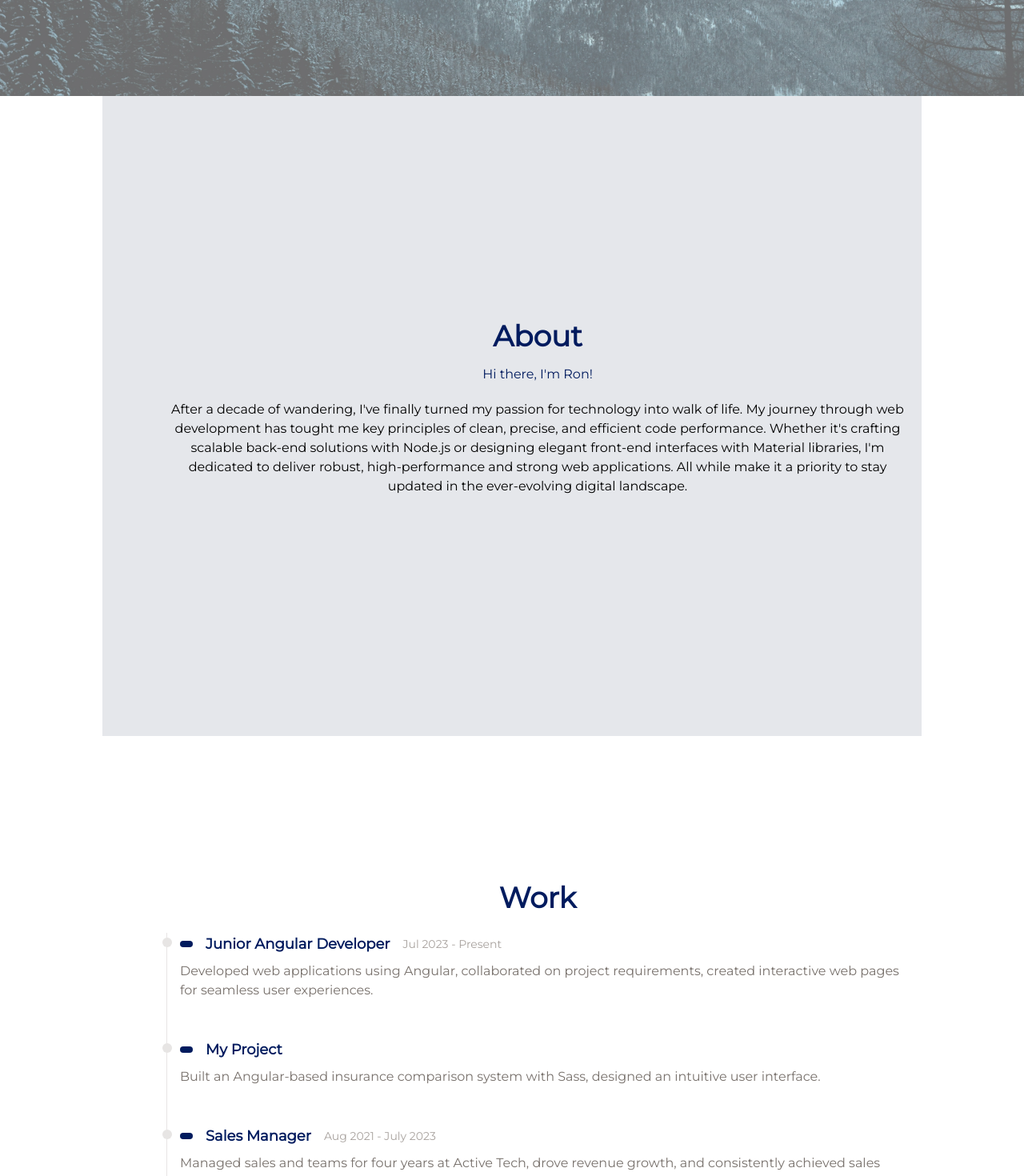
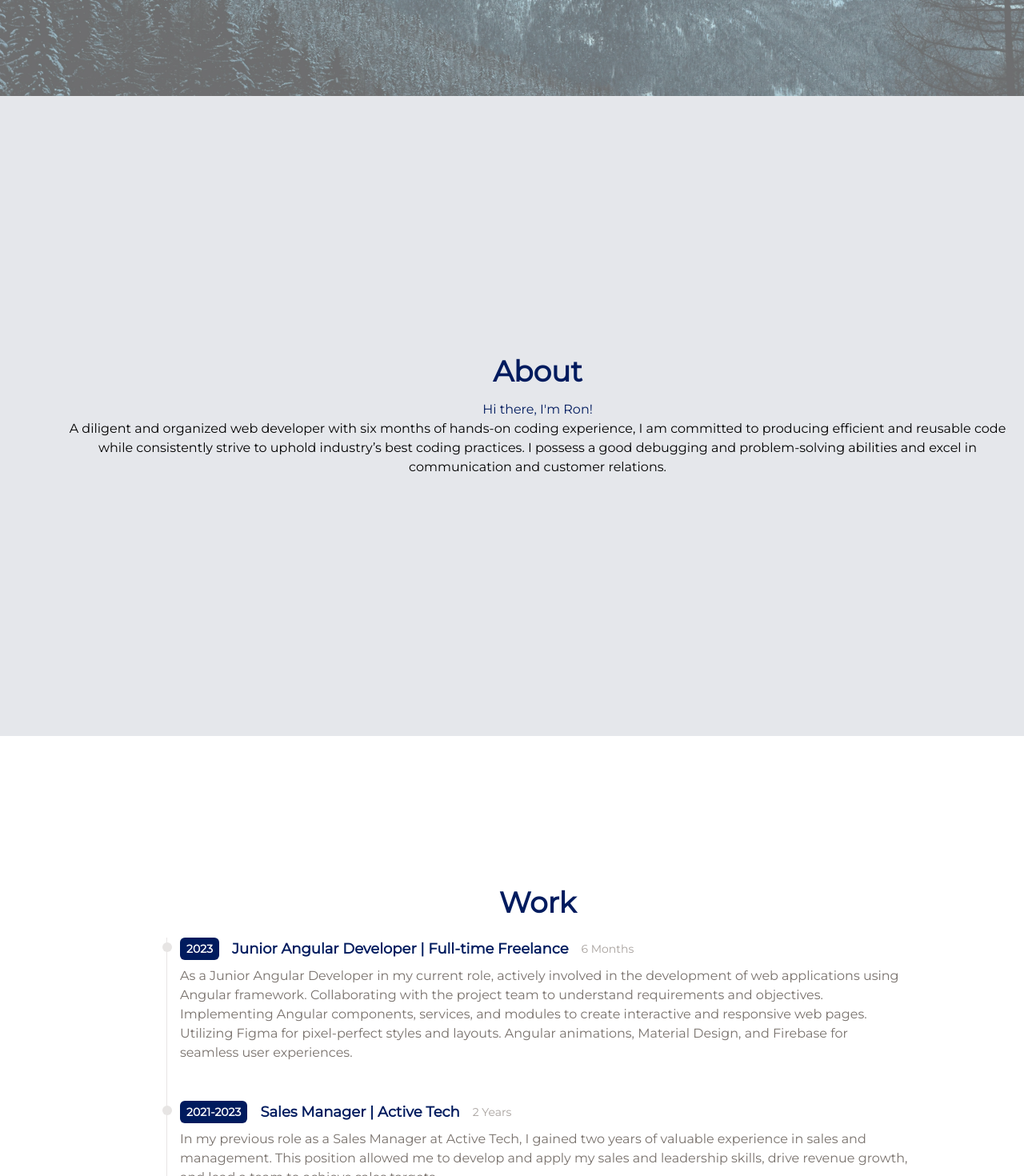
Before and after one commit to RonBachar/my-site, a React (Vite) app: page / in a window 1280 px wide. Shown: the part 680-2150 px from the top of the page at 80% size. Built offline with nearby package versions, Linux system fonts and the light colour scheme.

Commit message:
about section

```diff
--- a/src/components/About.jsx
+++ b/src/components/About.jsx
@@ -4,25 +4,18 @@ const About = () => {
   return (
     <div
       id="about"
-      className="w-full max-w-screen-lg mx-auto h-screen py-10 bg-gray-200 flex flex-col justify-center p-4 md:pl-20 py-16"
-
-    >
+      className="w-full max-w-screen mx-auto h-screen py-10 bg-gray-200 flex flex-col justify-center p-4 md:pl-20 py-16">
       <h1 className="text-4xl font-bold text-[#001b5e] mb-4 text-center">
         About
       </h1>
       <h2 className="text-1xl font-bold text-[#001b5e] font-thin text-center">
         Hi there, I'm Ron!
       </h2>
-      <p className="text-center py-5">
-        After a decade of wandering, I've finally turned my passion for
-        technology into walk of life. My journey through web development has
-        tought me key principles of clean, precise, and efficient code
-        performance. Whether it's crafting scalable back-end solutions with
-        Node.js or designing elegant front-end interfaces with Material
-        libraries, I'm dedicated to deliver robust, high-performance and strong
-        web applications. All while make it a priority to stay updated in the
-        ever-evolving digital landscape.
+      <p className="text-center py-5; ">
+        A diligent and organized web developer with six months of hands-on coding experience, I am committed to producing efficient and reusable code while consistently strive to uphold industry’s best coding practices.
+        I possess a good debugging and problem-solving abilities and excel in communication and customer relations.
       </p>
+
     </div>
   );
 };
--- a/src/components/Sidenav.jsx
+++ b/src/components/Sidenav.jsx
@@ -18,7 +18,7 @@ const Sidenav = () => {
   return (
     <div>
       <AiOutlineMenu
-        className="absolute top-4 right-4 z-50 md:hidden"
+        className="absolute top-4 right-4 z-50 md:hidden; cursor-pointer"
         onClick={toggleNav}
       />
       {nav ? (
--- a/src/components/Technology.jsx
+++ b/src/components/Technology.jsx
@@ -18,8 +18,9 @@ import { SiExpress } from "react-icons/si";
 
 const Technology = () => {
   return (
-    <div className="flex flex-col max-w-[1040px] m-auto mt-10 mb-5">
-      <h1 className="text-4xl font-bold text-center mb-10">Technologies</h1>
+    <div className="w-full max-w-screen-lg mx-auto h-screen py-10  flex flex-col justify-center p-4 md:pl-20 py-16">
+
+      <h1 className="text-4xl font-bold text-[#001b5e] mb-6 text-center">Technologies</h1>
 
       <div className="max-w-[1040px] m-auto  grid grid-cols-3 md:grid-cols-4 gap-10">
         <DiJavascript
--- a/src/components/Work.jsx
+++ b/src/components/Work.jsx
@@ -3,24 +3,24 @@ import WorkItem from "../components/WorkItem";
 
 const data = [
   {
-    title: "Junior Angular Developer",
-    duration: "Jul 2023 - Present",
+    title: "Junior Angular Developer | Full-time Freelance",
+    duration: "6 Months",
+    year: "2023",
     details: `
-    Developed web applications using Angular, collaborated on project requirements, created interactive web pages for seamless user experiences.
+    As a Junior Angular Developer in my current role, actively involved in the development of web applications using Angular framework.
+    Collaborating with the project team to understand requirements and objectives.
+    Implementing Angular components, services, and modules to create interactive and responsive web pages.
+    Utilizing Figma for pixel-perfect styles and layouts.
+    Angular animations, Material Design, and Firebase for seamless user experiences.
+
     `,
   },
   {
-    title: "My Project",
-    duration: "",
+    title: "Sales Manager | Active Tech",
+    duration: "2 Years",
+    year: "2021-2023",
     details: `
-    Built an Angular-based insurance comparison system with Sass, designed an intuitive user interface.
-    `,
-  },
-  {
-    title: "Sales Manager",
-    duration: "Aug 2021 - July 2023",
-    details: `
-    Managed sales and teams for four years at Active Tech, drove revenue growth, and consistently achieved sales targets.
+    In my previous role as a Sales Manager at Active Tech, I gained two years of valuable experience in sales and management. This position allowed me to develop and apply my sales and leadership skills, drive revenue growth, and lead a team to achieve sales targets.
     `,
   },
 ];
```
